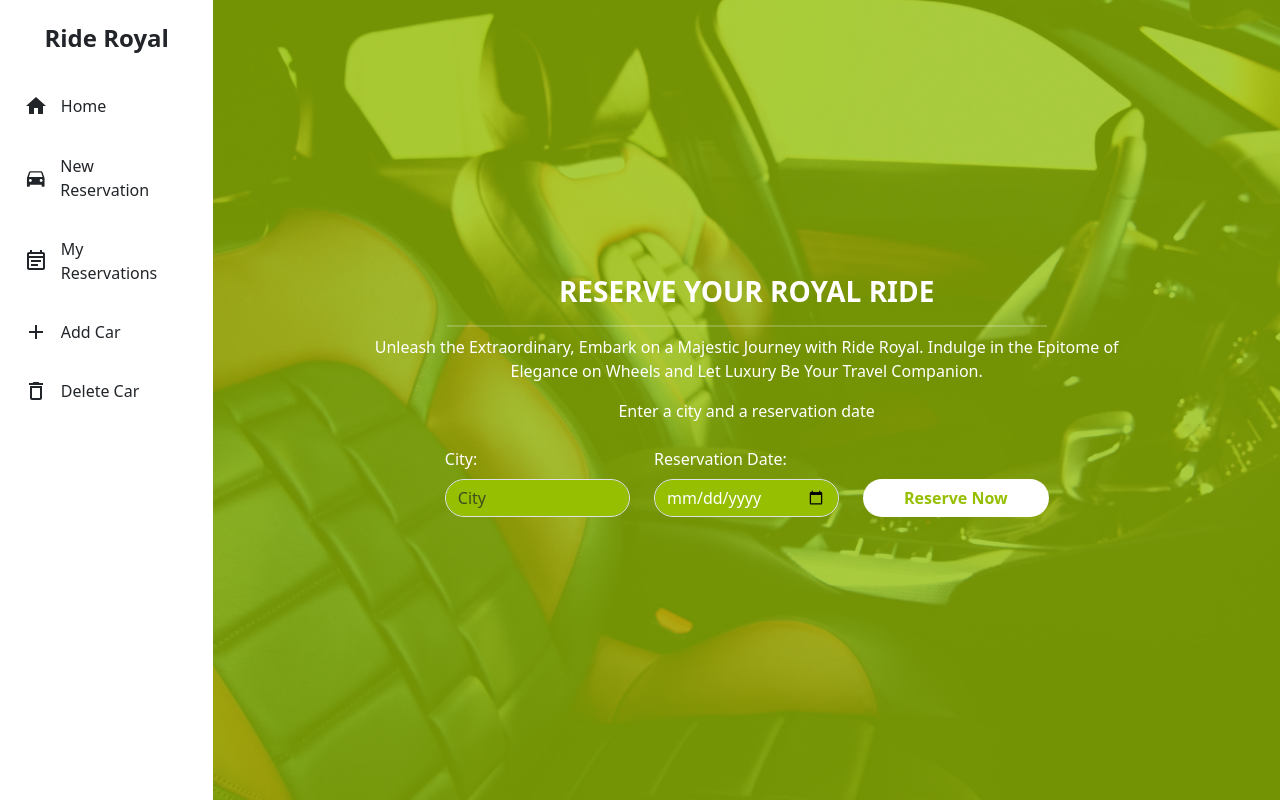
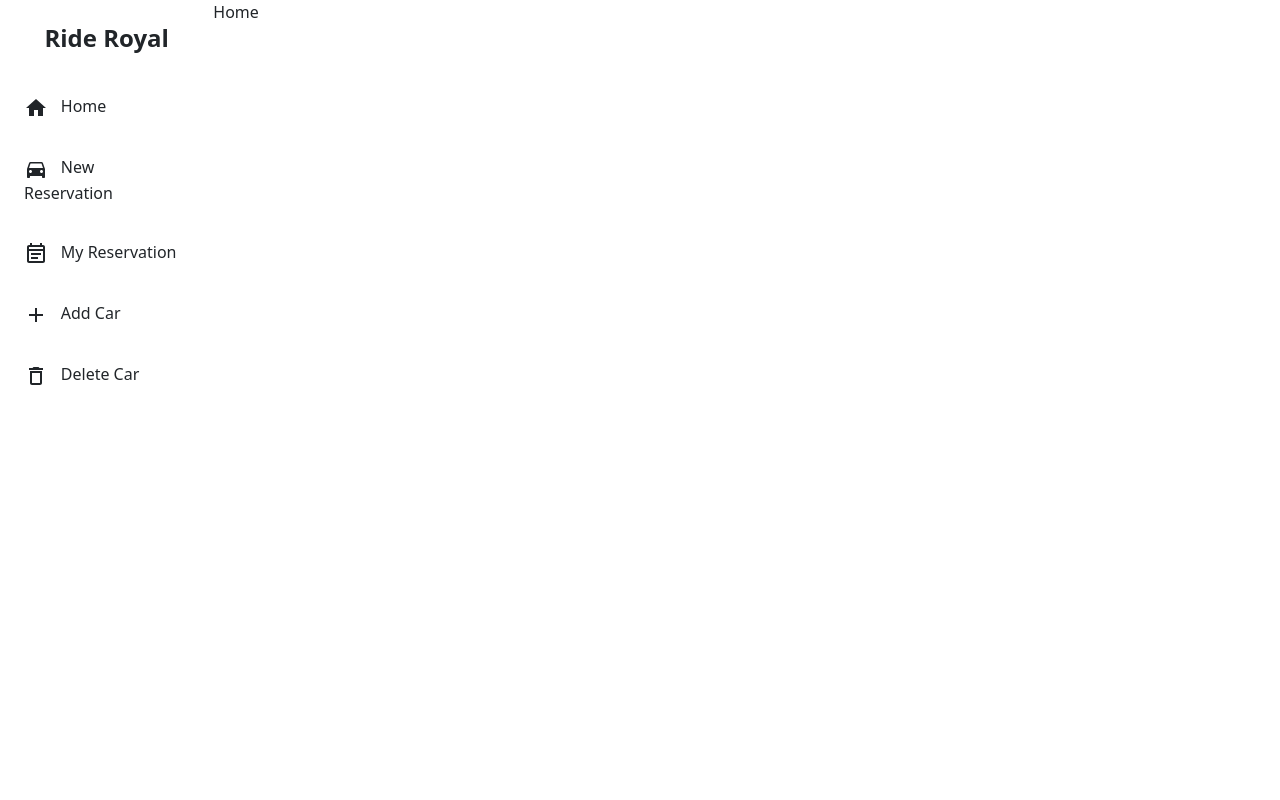
Before and after one commit to bernabasy/ride-royale-front-end, a React (Create React App) app: page /cars in a window 1280 px wide. Built offline with nearby package versions, Linux system fonts and the light colour scheme.

Commit message:
Implement side navigation routes

```diff
--- a/src/App.js
+++ b/src/App.js
@@ -1,10 +1,23 @@
+import { BrowserRouter, Routes, Route } from 'react-router-dom';
+import MakeReservation from './pages/MakeReservation/MakeReservation';
 import './App.css';
-import MakeReservation from './pages/MakeReservation/MakeReservation';
+import Home from './pages/Home';
+import MyReservations from './pages/MyReservations';
+import AddCar from './pages/AddCar';
+import Deletecar from './pages/DeleteCar';
 
 function App() {
   return (
     <main>
-      <MakeReservation />
+      <BrowserRouter>
+        <Routes>
+          <Route path="/cars" element={<Home />} />
+          <Route path="/new-reservation" element={<MakeReservation />} />
+          <Route path="/reservations" element={<MyReservations />} />
+          <Route path="/add-car" element={<AddCar />} />
+          <Route path="/delete-car" element={<Deletecar />} />
+        </Routes>
+      </BrowserRouter>
     </main>
   );
 }
--- a/src/components/SideNav/index.jsx
+++ b/src/components/SideNav/index.jsx
@@ -8,24 +8,50 @@ import {
 } from 'react-icons/md';
 import SideNavItem from '../SideNavItem';
 
-const SideNav = () => (
-  <ul className="list-group bg-white mt-4">
-    <SideNavItem title="Home">
-      <MdHome className="icon" />
-    </SideNavItem>
-    <SideNavItem title="New Reservation">
-      <MdDirectionsCar className="icon" />
-    </SideNavItem>
-    <SideNavItem title="My Reservations">
-      <MdOutlineEventNote className="icon" />
-    </SideNavItem>
-    <SideNavItem title="Add Car">
-      <MdOutlineAdd className="icon" />
-    </SideNavItem>
-    <SideNavItem title="Delete Car">
-      <MdOutlineDelete className="icon" />
-    </SideNavItem>
-  </ul>
-);
+const SideNav = () => {
+  const sideMenuItems = [
+    {
+      title: 'Home',
+      path: '/cars',
+      icon: <MdHome className="icon" />,
+    },
+    {
+      title: 'New Reservation',
+      path: '/new-reservation',
+      icon: <MdDirectionsCar className="icon" />,
+    },
+    {
+      title: 'My Reservation',
+      path: '/reservations',
+      icon: <MdOutlineEventNote className="icon" />,
+    },
+    {
+      title: 'Add Car',
+      path: '/add-car',
+      icon: <MdOutlineAdd className="icon" />,
+    },
+    {
+      title: 'Delete Car',
+      path: '/delete-car',
+      icon: <MdOutlineDelete className="icon" />,
+    },
+  ];
+
+  return (
+    <ul className="list-group bg-white mt-4">
+      {
+        sideMenuItems.map((item) => (
+          <SideNavItem
+            key={item.title}
+            title={item.title}
+            path={item.path}
+          >
+            {item.icon}
+          </SideNavItem>
+        ))
+      }
+    </ul>
+  );
+};
 
 export default SideNav;
--- a/src/components/SideNavItem/index.jsx
+++ b/src/components/SideNavItem/index.jsx
@@ -1,17 +1,28 @@
 import React from 'react';
 import PropTypes from 'prop-types';
+import { NavLink } from 'react-router-dom';
+
 import style from './style.module.css';
 
-const SideNavItem = ({ title, children }) => (
-  <li className={`mx-2 list-group-item border-0 ${style['side-nav-item']}`}>
-    {children}
-    <span className={`${style['side-nav-span']}`}>{title}</span>
+const SideNavItem = ({
+  key,
+  title,
+  path,
+  children,
+}) => (
+  <li key={key} className={`mx-2 list-group-item border-0 ${style['side-nav-item']}`}>
+    <NavLink to={path} className="text-dark text-decoration-none">
+      {children}
+      <span className={`${style['side-nav-span']}`}>{title}</span>
+    </NavLink>
   </li>
 );
 
 SideNavItem.propTypes = {
   title: PropTypes.string.isRequired,
   children: PropTypes.element.isRequired,
+  key: PropTypes.string.isRequired,
+  path: PropTypes.string.isRequired,
 };
 
 export default SideNavItem;
--- a/src/pages/AddCar/index.js
+++ b/src/pages/AddCar/index.js
@@ -3,7 +3,7 @@ import Layout from '../../components/Layout/Layout';
 
 const AddCar = () => (
   <Layout>
-    <main>AddCar</main>
+    <div>AddCar</div>
   </Layout>
 );
 
--- a/src/pages/DeleteCar/index.js
+++ b/src/pages/DeleteCar/index.js
@@ -3,7 +3,7 @@ import Layout from '../../components/Layout/Layout';
 
 const Deletecar = () => (
   <Layout>
-    <main>Deletecar</main>
+    <div>Deletecar</div>
   </Layout>
 );
 
--- a/src/pages/Home/index.js
+++ b/src/pages/Home/index.js
@@ -3,7 +3,7 @@ import Layout from '../../components/Layout/Layout';
 
 const Home = () => (
   <Layout>
-    <main>Home</main>
+    <div>Home</div>
   </Layout>
 );
 
--- a/src/pages/MyReservations/index.js
+++ b/src/pages/MyReservations/index.js
@@ -3,7 +3,7 @@ import Layout from '../../components/Layout/Layout';
 
 const MyReservations = () => (
   <Layout>
-    <main>MyReservations</main>
+    <div>MyReservations</div>
   </Layout>
 );
 
```
